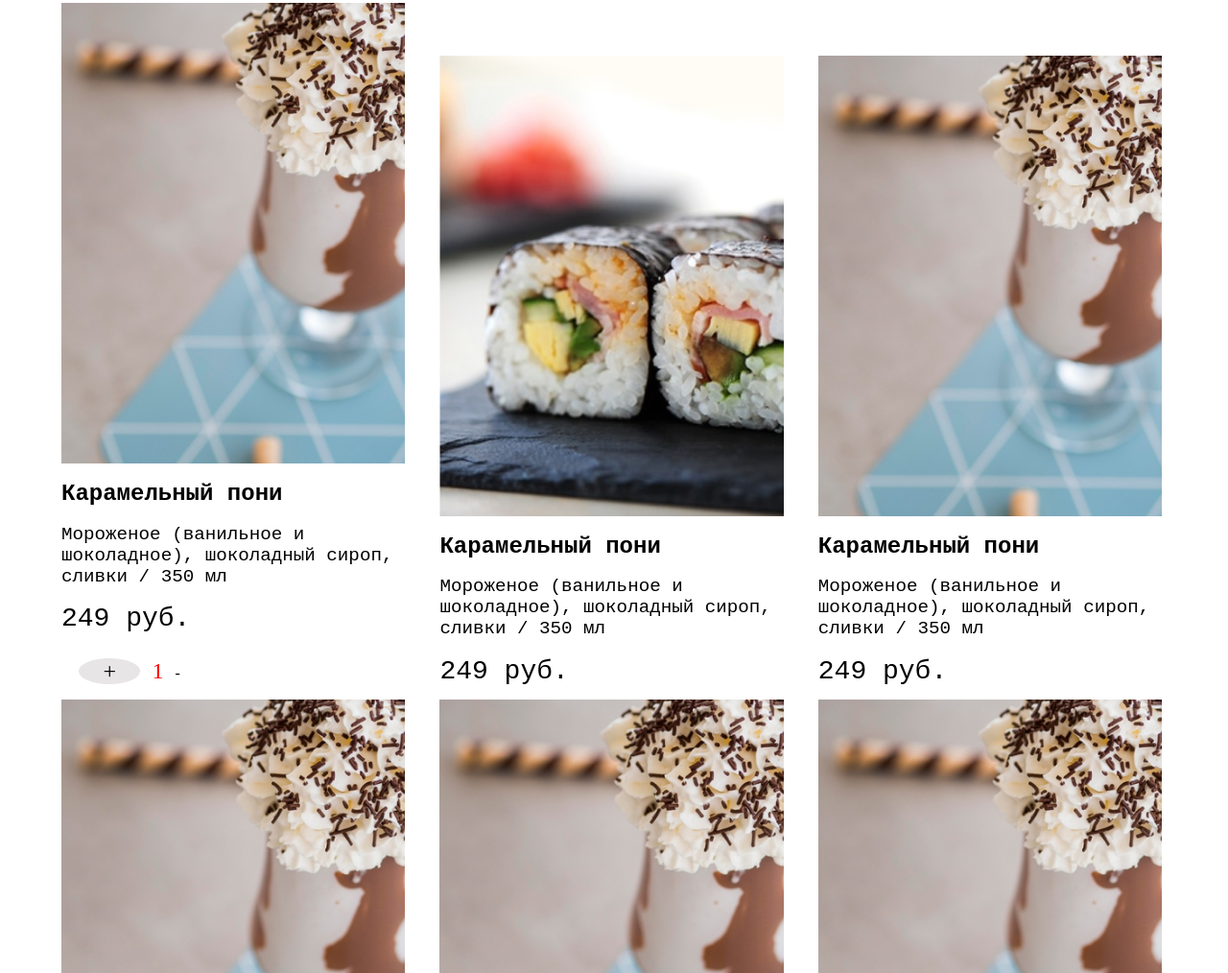
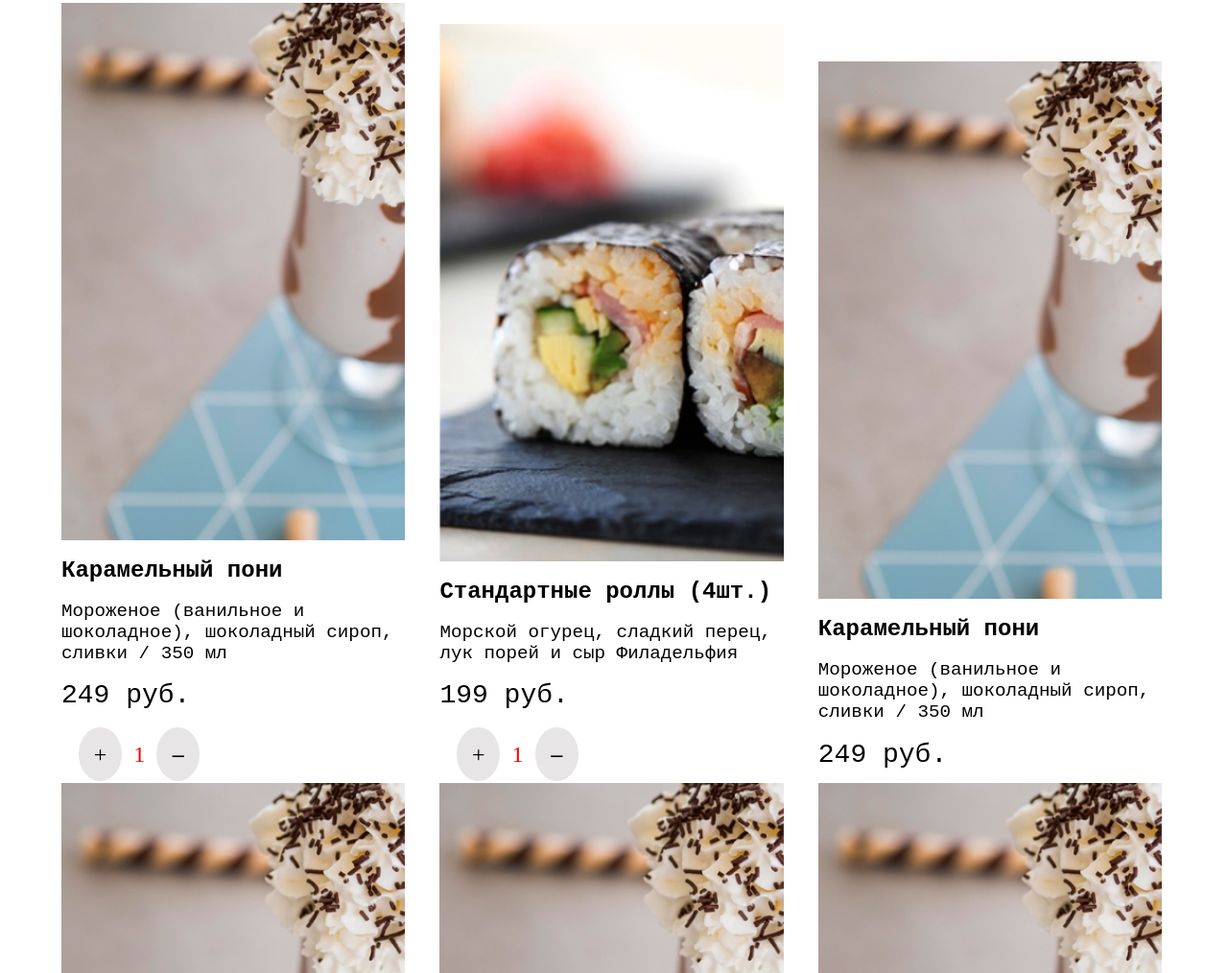
Before and after one commit to MoisGames/landing_pages_pizza, a plain HTML site: page first_landing_page.html in a window 1280 px wide. Shown: the part 1030-2044 px from the top of the page at 96% size. Drawn offline with Linux system fonts and the light colour scheme.

Commit message:
changed count. Channged animation image v.0.19

```diff
--- a/css/style.css
+++ b/css/style.css
@@ -97,7 +97,7 @@ header {
 .grocery_card {
     display: inline-block;
     width: 28%;
-    height: 60vh;
+    height: 70vh;
     margin: 0% -2.5% 5% 5%;
 }
 .name_grocery {
@@ -125,18 +125,26 @@ header {
 }
 .button_counter_product {
     margin: 5%;
+    height: 10%;
 }
 #buttonCountPlus {
     display: inline-block;
     background-color: rgb(231, 229, 229);
-
     border:none;
     border-radius: 100%;
-    width: 20%;
-    height: 25%;
+    width: 14%;
+    height: 100%;
     text-align: center;
     cursor: pointer;
     font-size: 150%;
+
+}
+#buttonCountPlus[value="+"] {
+    filter: blur(0.5px);
+}
+#buttonCountPlus:hover {
+    font-weight: 900;
+    filter: blur(0);
 }
 #buttonCountNumber {
     display: inline-block;
@@ -147,7 +155,23 @@ header {
 }
 #buttonCountMinus {
     display: inline-block;
+    background-color: rgb(231, 229, 229);
+    border:none;
+    border-radius: 100%;
+    width: 14%;
+    height: 100%;
     text-align: center;
+    cursor: pointer;
+    font-size: 150%;
+    font-weight: 900;
+
+}
+#buttonCountMinus[value="–"] {
+    filter: blur(0.5px);
+}
+#buttonCountMinus:hover {
+    font-weight: 900;
+    filter: blur(0);
 }
 .img_grocery {
     display: block;
@@ -160,12 +184,24 @@ header {
 #img_caramel_ponycard {
     background-color: antiquewhite;
     background-image: url('../images/img_caramel_pony.png');
+
+
+
 }
 #img_caramel_ponycard:hover {
     background-color: antiquewhite;
+
+    /*transition-property: all;
+    transition-duration: 100ms;*/
+    opacity: 0;
+    transition: opacity .5s;
+    transition-property: opacity;
+    transition-duration: 0.5s;
+    transition-timing-function: ease;
+    transition-delay: 0s;
     background-image: url('../images/img_caramel_pony2.jpg');
-    transition-property: all;
-    transition-duration: 500ms;
+
+
 }
 #img_standart_rolls {
     background-color: antiquewhite;
--- a/first_landing_page.html
+++ b/first_landing_page.html
@@ -64,15 +64,19 @@
                 <div class="button_counter_product">
                     <input type="button" id="buttonCountPlus" value="+">
                     <div id="buttonCountNumber">1</div>
-                    <input type="button" id="buttonCountMinus" value="-">
+                    <input type="button" id="buttonCountMinus" value="–">
                 </div>
 </div>
 <div class="grocery_card">
     <a class="img_grocery" id="img_standart_rolls"></a>
-        <p class="name_grocery">Карамельный пони</p>
-        <p class="description_grocery">Мороженое (ванильное и шоколадное),
-            шоколадный сироп, сливки / 350 мл</p>
-        <p class="price">249 руб.</p>
+        <p class="name_grocery">Стандартные роллы (4шт.)</p>
+        <p class="description_grocery">Морской огурец, сладкий перец, лук порей и сыр Филадельфия</p>
+        <p class="price">199 руб.</p>
+        <div class="button_counter_product">
+            <input type="button" id="buttonCountPlus" value="+">
+            <div id="buttonCountNumber">1</div>
+            <input type="button" id="buttonCountMinus" value="–">
+        </div>
 </div>
 <div class="grocery_card">
         <a class="img_grocery" id="img_caramel_ponycard"></a>
```
